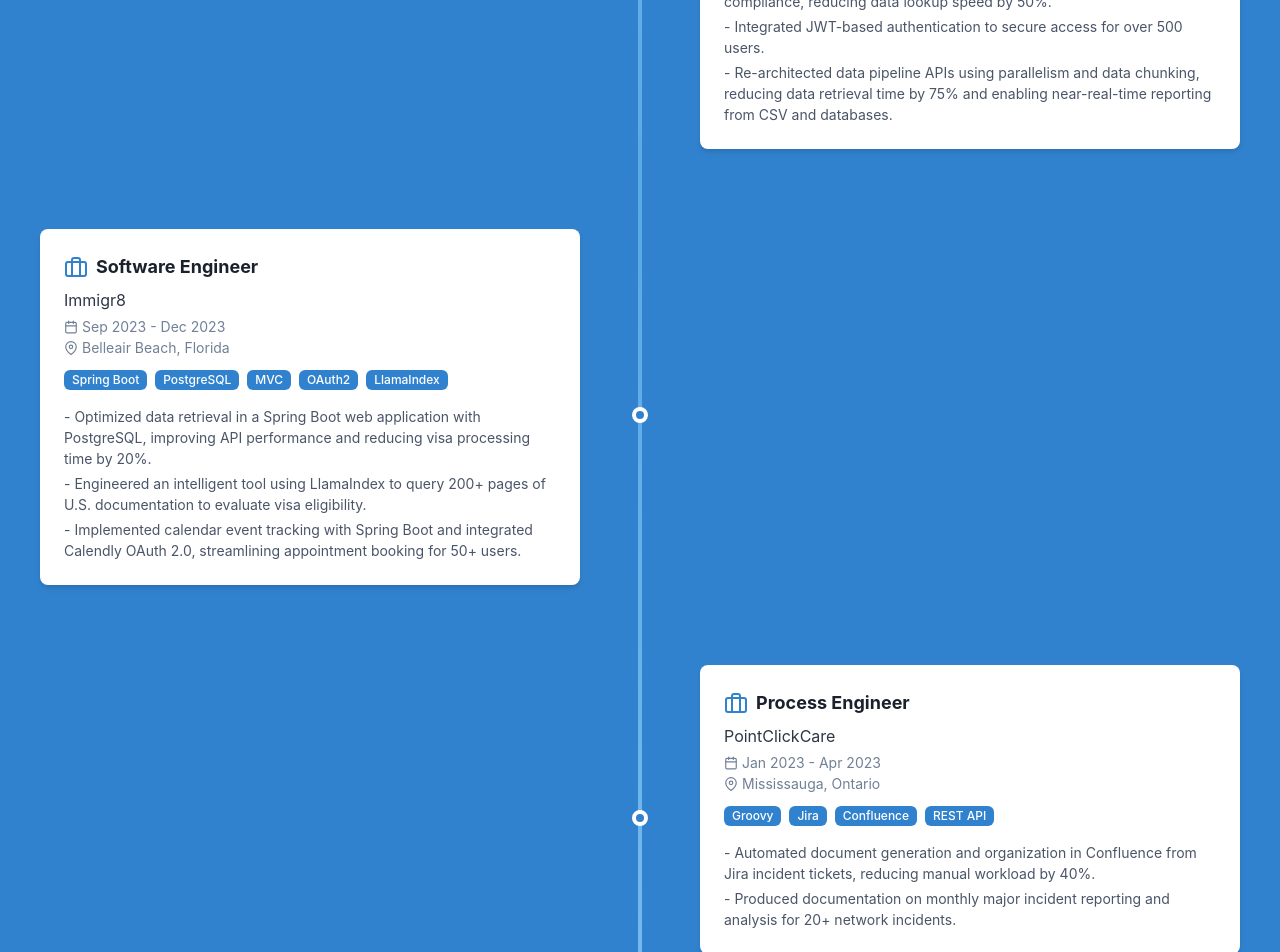
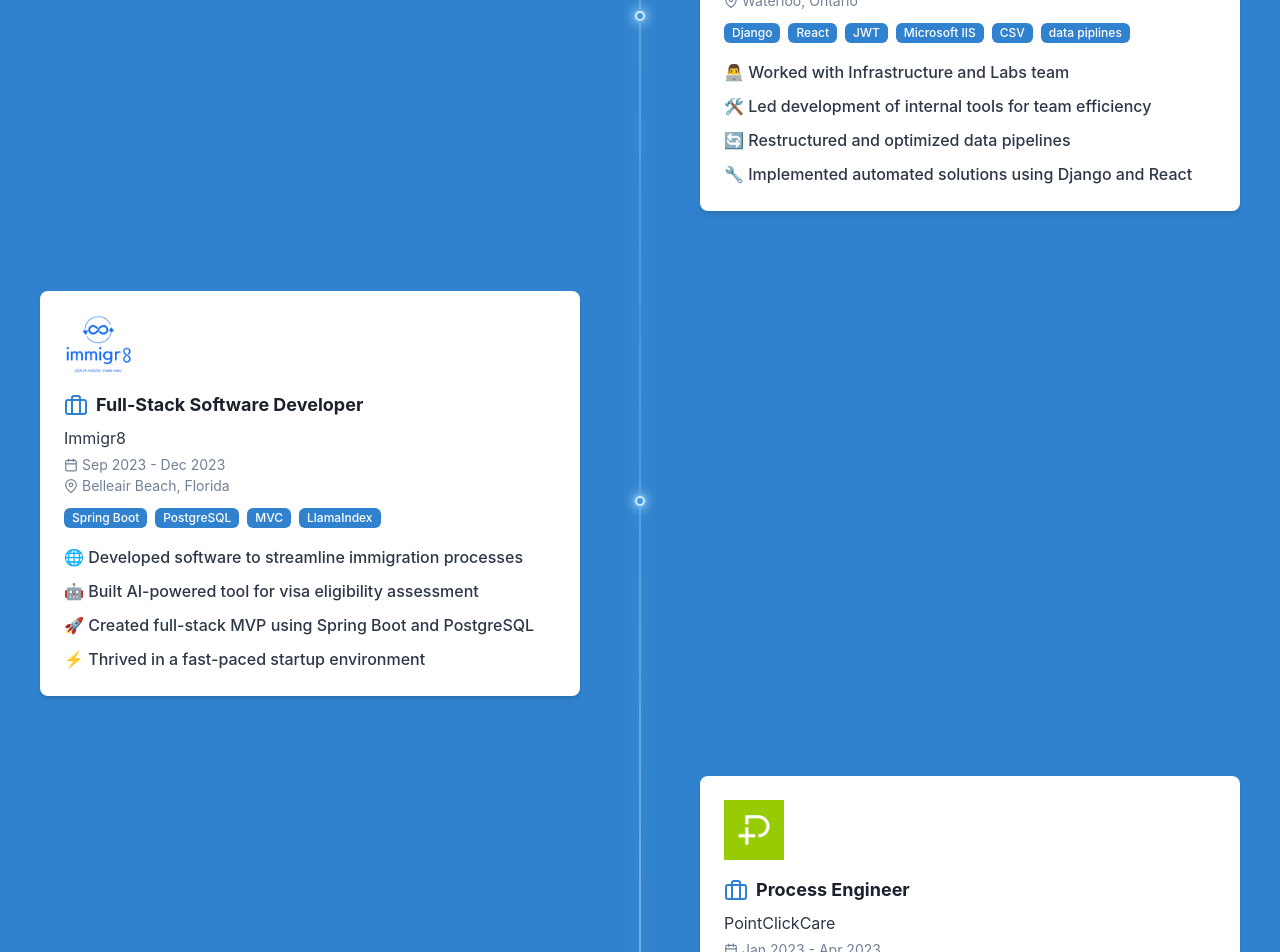
Before and after one commit to Jasonlingg/personal-website, a React (Create React App) app in the folder my-personal-website/: page / in a window 1280 px wide. Shown: the part 3400-4352 px from the top of the page. Built offline with nearby package versions, Linux system fonts and the light colour scheme; a web font is replaced by a local one.

Commit message:
changes to experience

```diff
--- a/my-personal-website/src/components/Experience.tsx
+++ b/my-personal-website/src/components/Experience.tsx
@@ -1,7 +1,7 @@
-import { Box, Flex, Text, Heading, VStack, useBreakpointValue, Icon, Tag, Stack } from '@chakra-ui/react';
+import { Box, Flex, Text, Heading, VStack, useBreakpointValue, Icon, Tag, Stack, SimpleGrid, Badge, Image } from '@chakra-ui/react';
 import { motion } from 'framer-motion';
 import React from 'react';
-import { FiBriefcase, FiCalendar, FiMapPin } from 'react-icons/fi';
+import { FiBriefcase, FiCalendar, FiMapPin, FiCode } from 'react-icons/fi';
 import Footer from './Footer';
 import bottom from "../animations/bottom.json";
 import Lottie from 'lottie-react';
@@ -14,19 +14,21 @@
     location: string;
     points: string[];
     tags: string[];
+    logo?: string; // Optional logo URL
 }
 const experiences: Experience[] = [
     {
         company: "OwnersBox Fantasy Sports",
-        role: "Full-Stack Software Developer",
-        date: "Jan 2025 - Present",
+        role: "Software Engineer",
+        date: "Jan 2025 - Apr 2025",
         location: "Kitchener, Ontario",
+        logo: "/ownersboxLogo.png",
         tags: ["Vue.js", "React Native", "Java", "JAX-RS", "Software Testing"],
         points: [
-            "Developed real-time APIs using JAX-RS to power a market discount sorting system, increasing discounted market usage by 30% and boosting daily platform engagement by 15%.",
-            "Redesigned call-to-action user flows for the Player Props game using Vue.js and React Native, reducing load times by 20% and driving a 15% increase in game retention.",
-            "Built scalable Java APIs to sort market metrics and export data to CSV, reducing manual processing time by 30%.",
-            "Implemented comprehensive unit and API tests across the stack to increase code coverage by 5%, and automated UI testing with Playwright to validate frontend workflows via screenshot comparison."
+            "🏆 Recognized as Top LinkedIn Startup 2024",
+            "🏈 Leading development of innovative fantasy player picks system",
+            "💻 Building full-stack features with a variety of technologies",
+            "🤝 Collaborating with cross-functional teams to deliver high-quality solutions"
         ]
     },
     {
@@ -34,23 +36,27 @@
         role: "System Software Engineer",
         date: "May 2024 - Aug 2024",
         location: "Waterloo, Ontario",
+        logo: "/ncrLogo.jpeg",
         tags: ["Django", "React", "JWT", "Microsoft IIS", "CSV", "data piplines"],
         points: [
-            "Led the development of a Django and React-based tool for lab compliance, reducing data lookup speed by 50%.",
-            "Integrated JWT-based authentication to secure access for over 500 users.",
-            "Re-architected data pipeline APIs using parallelism and data chunking, reducing data retrieval time by 75% and enabling near-real-time reporting from CSV and databases."
+            "👨‍💻 Worked with Infrastructure and Labs team",
+            "🛠️ Led development of internal tools for team efficiency",
+            "🔄 Restructured and optimized data pipelines",
+            "🔧 Implemented automated solutions using Django and React"
         ]
     },
     {
         company: "Immigr8",
-        role: "Software Engineer",
+        role: "Full-Stack Software Developer",
         date: "Sep 2023 - Dec 2023",
         location: "Belleair Beach, Florida",
-        tags: ["Spring Boot", "PostgreSQL", "MVC", "OAuth2", "LlamaIndex"],
+        logo: "/immigr8Logo.webp",
+        tags: ["Spring Boot", "PostgreSQL", "MVC", "LlamaIndex"],
         points: [
-            "Optimized data retrieval in a Spring Boot web application with PostgreSQL, improving API performance and reducing visa processing time by 20%.",
-            "Engineered an intelligent tool using LlamaIndex to query 200+ pages of U.S. documentation to evaluate visa eligibility.",
-            "Implemented calendar event tracking with Spring Boot and integrated Calendly OAuth 2.0, streamlining appointment booking for 50+ users."
+            "🌐 Developed software to streamline immigration processes",
+            "🤖 Built AI-powered tool for visa eligibility assessment",
+            "🚀 Created full-stack MVP using Spring Boot and PostgreSQL",
+            "⚡ Thrived in a fast-paced startup environment"
         ]
     },
     {
@@ -58,10 +64,13 @@
         role: "Process Engineer",
         date: "Jan 2023 - Apr 2023",
         location: "Mississauga, Ontario",
+        logo: "/pccLogo.jpeg",
         tags: ["Groovy", "Jira", "Confluence", "REST API"],
         points: [
-            "Automated document generation and organization in Confluence from Jira incident tickets, reducing manual workload by 40%.",
-            "Produced documentation on monthly major incident reporting and analysis for 20+ network incidents."
+            "📊 Managed and improved incident reporting processes",
+            "🤖 Automated routine tasks in Jira and Confluence",
+            "👥 Collaborated with cross-functional teams",
+            "🔄 Streamlined workflow processes using Groovy scripts"
         ]
     }
 ];
@@ -70,7 +79,6 @@
     const isMobile = useBreakpointValue({ base: true, md: false });
 
     return (
-        <>
         <Box minH="100vh" w="full" position="relative" px={4} py={12}>
             <Box
                 position="absolute"
@@ -78,38 +86,48 @@
                 left="0"
                 width="100vw"
                 zIndex="1"
-                    transform="scaleY(-1)" // Flips the animation over the X-axis
+                transform="scaleY(-1)"
             >
                 <Lottie animationData={bottom} loop autoplay />
             </Box>
             <Box
                 bg="blue.500"
-
                 position="absolute"
                 inset="0"
                 zIndex="-1"
             />
-                {/* Page title - always above the timeline */}
             <VStack maxW="800px" mx="auto" mb={16} textAlign="center" pt={40}>
                 <Heading fontSize={{ base: '3xl', md: '4xl' }} color="gray.100">
                     Professional Journey
                 </Heading>
-                    <Text fontSize="lg" color="gray.100" opacity={0.7} >
+                <Text fontSize="lg" color="gray.100" opacity={0.7}>
                     My career progression through tech!
                 </Text>
             </VStack>
 
-                {/* Central timeline line - starts after title */}
+            {/* Timeline line with gradient and glow effect */}
             <Box
                 position="absolute"
                 left={{ base: '20px', md: '50%' }}
                 transform={{ base: 'translateX(0)', md: 'translateX(-50%)' }}
-                    w="4px"
-                    top="320px" // Moves timeline down to prevent title overlap
-                    h="calc(100% - 180px)" // Ensures it doesn't reach the top
-                    bgGradient="linear(to-b, blue.200, blue.300, blue.200)"
-                    opacity={0.8}
+                w="2px"
+                top="320px"
+                h="calc(100% - 180px)"
+                bgGradient="linear(to-b, blue.200, blue.400, blue.200)"
+                opacity={0.9}
                 zIndex={0}
+                _before={{
+                    content: '""',
+                    position: 'absolute',
+                    top: 0,
+                    left: 0,
+                    right: 0,
+                    bottom: 0,
+                    bg: 'blue.200',
+                    filter: 'blur(8px)',
+                    opacity: 0.5,
+                    zIndex: -1
+                }}
             />
 
             <VStack spacing={8} maxW="1200px" mx="auto">
@@ -123,28 +141,53 @@
                         w="full"
                         mb={12}
                         position="relative"
-                            zIndex={1} // Ensures cards appear on top of the timeline
+                        zIndex={1}
                     >
                         <Flex
                             direction={{ base: 'column', md: index % 2 === 0 ? 'row' : 'row-reverse' }}
                             align="start"
                             position="relative"
                         >
-                                {/* Timeline dot */}
+                            {/* Timeline dot with glow effect */}
                             <Box
                                 position="absolute"
                                 left={{ base: '16px', md: '50%' }}
                                 transform={{ base: 'translateX(0)', md: 'translateX(-50%)' }}
                                 top="50%"
-                                    w="16px"
-                                    h="16px"
-                                    bg="blue.500"
+                                w="14px"
+                                h="14px"
+                                bg="white"
                                 borderRadius="full"
-                                    border="4px solid white"
+                                border="2px solid"
+                                borderColor="blue.400"
                                 zIndex={2}
+                                _before={{
+                                    content: '""',
+                                    position: 'absolute',
+                                    top: '50%',
+                                    left: '50%',
+                                    transform: 'translate(-50%, -50%)',
+                                    w: '6px',
+                                    h: '6px',
+                                    bg: 'blue.400',
+                                    borderRadius: 'full',
+                                }}
+                                _after={{
+                                    content: '""',
+                                    position: 'absolute',
+                                    top: '50%',
+                                    left: '50%',
+                                    transform: 'translate(-50%, -50%)',
+                                    w: '20px',
+                                    h: '20px',
+                                    bg: 'blue.200',
+                                    borderRadius: 'full',
+                                    filter: 'blur(4px)',
+                                    opacity: 0.5,
+                                    zIndex: -1
+                                }}
                             />
 
-                                {/* Card */}
                             <Box
                                 bg="white"
                                 boxShadow="md"
@@ -154,6 +197,37 @@
                                 mr={{ base: '0', md: index % 2 === 0 ? '60px' : '0' }}
                                 w={{ base: '90%', md: '45%' }}
                             >
+                                {/* Company Logo Section */}
+                                {exp.logo && (
+                                    <Box
+                                        mb={4}
+                                        h="60px"
+                                        display="flex"
+                                        alignItems="center"
+                                    >
+                                        <Image
+                                            src={exp.logo}
+                                            alt={`${exp.company} logo`}
+                                            maxH="100%"
+                                            maxW="200px"
+                                            objectFit="contain"
+                                            fallback={
+                                                <Box
+                                                    w="60px"
+                                                    h="60px"
+                                                    bg="gray.100"
+                                                    borderRadius="md"
+                                                    display="flex"
+                                                    alignItems="center"
+                                                    justifyContent="center"
+                                                >
+                                                    <Icon as={FiBriefcase} color="gray.400" boxSize={6} />
+                                                </Box>
+                                            }
+                                        />
+                                    </Box>
+                                )}
+
                                 <Flex align="center" mb={2}>
                                     <Icon as={FiBriefcase} color="blue.500" boxSize={6} />
                                     <Text fontWeight="bold" ml={2} fontSize="lg">
@@ -183,10 +257,16 @@
                                     ))}
                                 </Stack>
 
-                                    <VStack align="start" mt={4} spacing={1}>
+                                <VStack align="start" mt={4} spacing={2}>
                                     {exp.points.map((point, i) => (
-                                            <Text key={i} fontSize="sm" color="gray.600">
-                                                - {point}
+                                        <Text
+                                            key={i}
+                                            fontSize="md"
+                                            color="gray.700"
+                                            fontWeight="medium"
+                                            lineHeight="tall"
+                                        >
+                                            {point}
                                         </Text>
                                     ))}
                                 </VStack>
@@ -195,10 +275,7 @@
                     </MotionBox>
                 ))}
             </VStack>
-
-
         </Box>
-        </>
     );
 };
 
```
Lines whose indentation alone changed are shown as unchanged.
